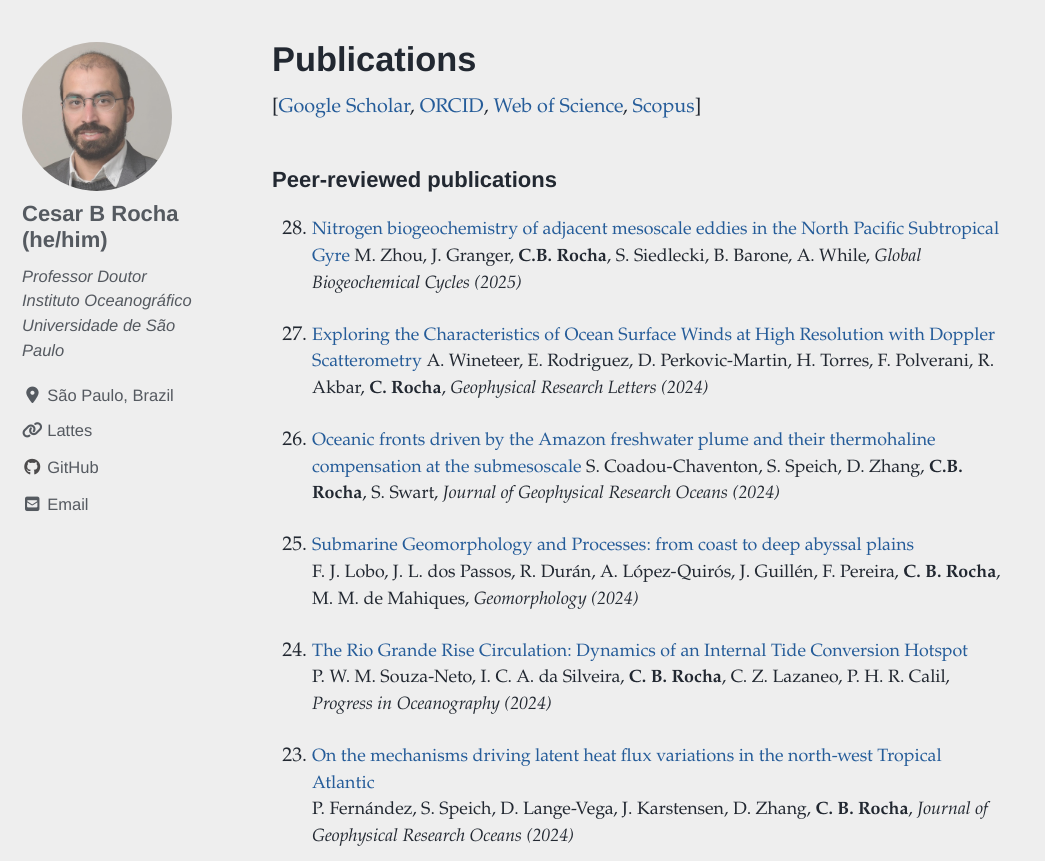
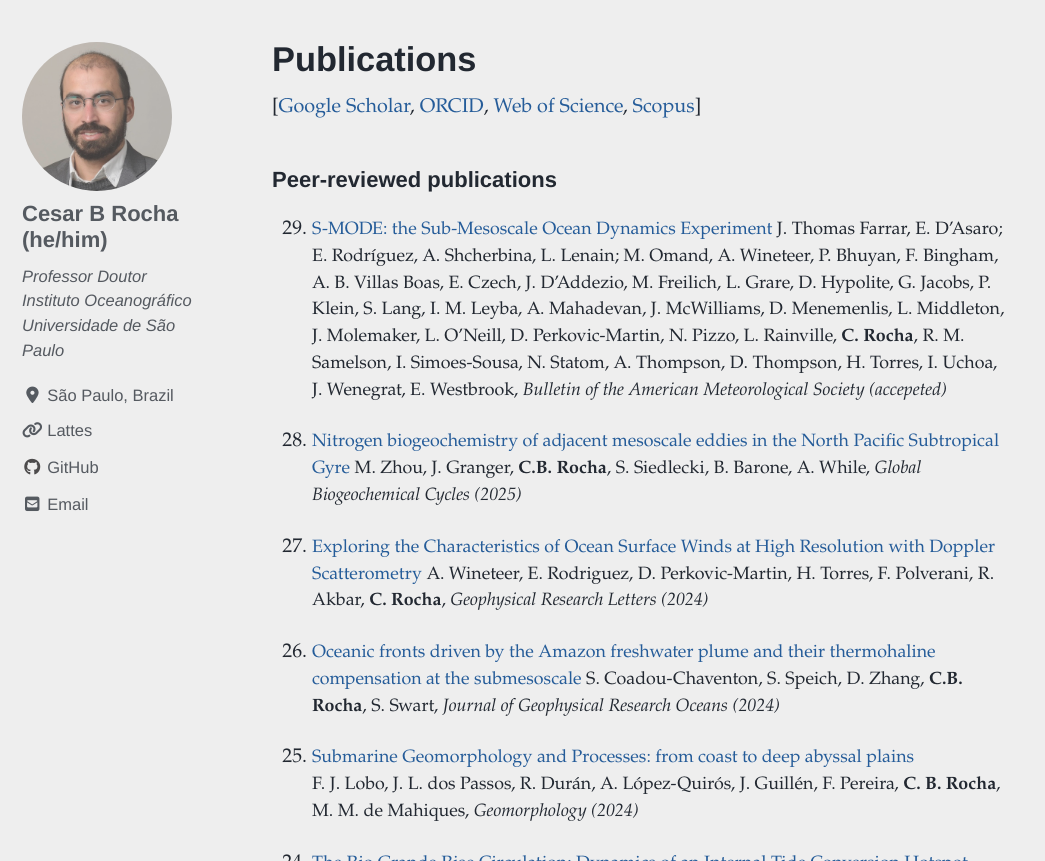
Before and after one commit to cesar-rocha/cesar-rocha.github.io, a Jekyll site: the page built from _pages/publications.md, in a window 1280 px wide and 900 px high, scrolled down 1044 px, cut to the strip 39-900 px from the top of the window. Shown: the whole strip, without its empty margins (0-1045 px from the left). Built offline with Jekyll 4.4.1, drawn with Linux system fonts in a browser that asks for light colours; cached includes are drawn as plain includes; nearby versions of some CDN libraries; some of the changed lines change nothing that is shown.

Commit message:
add SMODE's paper.

```diff
--- a/_pages/publications.md
+++ b/_pages/publications.md
@@ -14,20 +14,13 @@ header:
      J. Thomas Farrar, E. D'Asaro; E. Rodríguez, A. Shcherbina, L. Lenain; M. Omand, A. Wineteer, P. Bhuyan, F. Bingham, A. B. Villas Boas, E. Czech, J. D'Addezio, M. Freilich, L. Grare, D. Hypolite, G. Jacobs, P. Klein, S. Lang, I. M. Leyba, A. Mahadevan, J. McWilliams, D. Menemenlis, L. Middleton, J. Molemaker, L. O'Neill, D. Perkovic-Martin, N. Pizzo, L. Rainville, **C. Rocha**, R. M. Samelson, I. Simoes-Sousa, N. Statom, A. Thompson, D. Thompson, H. Torres, I. Uchoa, J. Wenegrat, E. Westbrook,
      *Bulletin of the American Meteorological Society (submitted)*
 
-0. [Exploring the Characteristics of Ocean Surface Winds at High Resolution with Doppler Scatterometry][s8]
-    A. Wineteer, E. Rodriguez, D. Perkovic-Martin, H. Torres, F. Polverani, R. Akbar, **C. Rocha**, *Geophysical Research Letters (submitted)*
 
 0. [Thermohaline gradients galore in the northwestern Tropical Atlantic][s7]
     D. Napolitano, J. Gula, S. Coadou-Chaventon, S. Speich, J. McWilliams, **C. Rocha**, D. Zhang, X. Carton, *Geophysical Research Letters (submitted)*
 
-0. [Nitrogen biogeochemistry of adjacent mesoscale eddies in the North Pacific Subtropical Gyre][s3]
-    M. Zhou, J. Granger, **C.B. Rocha**, S. Siedlecki, B. Barone, A. While, *Global Biogeochemical Cycles (submitted)*
-
 0. [Temporal trends and causes of deoxygenation in the northwest Atlantic shelf ][s2]
    H. Nguyen, S. Siedlecki, **C. B. Rocha**, Z. Chen, E. Curchitser, *Journal of Geophysical Research Oceans (submitted)* -->
 
-<!-- 0. [Intriguing Warming of Abyssal Waters in the Argentine Basin from January 2019 to January 2023][s4]
-   E. Campos, **C. B. Rocha**, A. Piola, M. van Caspel, O. Sato, P. Polito, M. P. Chidichimo, R. Perez, S. Dong, T. Bilo, *Scientific Reports (submitted)*  -->
 
 <!-- 0. [Nusselt Number Scaling in Horizontal Convection: Boundary Conditions and Dimensionality][s1]
    N. Constantinou, **C. B. Rocha**, S. G. Llewellyn Smith, & W. R. Young, *Journal of Fluid Mechanics (submitted)*
@@ -35,6 +28,10 @@ header:
 
 
 ### Peer-reviewed publications
+
+0. [S-MODE: the Sub-Mesoscale Ocean Dynamics Experiment][29]
+     J. Thomas Farrar, E. D'Asaro; E. Rodríguez, A. Shcherbina, L. Lenain; M. Omand, A. Wineteer, P. Bhuyan, F. Bingham, A. B. Villas Boas, E. Czech, J. D'Addezio, M. Freilich, L. Grare, D. Hypolite, G. Jacobs, P. Klein, S. Lang, I. M. Leyba, A. Mahadevan, J. McWilliams, D. Menemenlis, L. Middleton, J. Molemaker, L. O'Neill, D. Perkovic-Martin, N. Pizzo, L. Rainville, **C. Rocha**, R. M. Samelson, I. Simoes-Sousa, N. Statom, A. Thompson, D. Thompson, H. Torres, I. Uchoa, J. Wenegrat, E. Westbrook,
+     *Bulletin of the American Meteorological Society (accepeted)*
 
 0. [Nitrogen biogeochemistry of adjacent mesoscale eddies in the North Pacific Subtropical Gyre][28]
     M. Zhou, J. Granger, **C.B. Rocha**, S. Siedlecki, B. Barone, A. While, *Global Biogeochemical Cycles (2025)*
@@ -174,6 +171,8 @@ S. T. Gille, R. Abernathey, T. Chereskin, B. Cornuelle, P. Heimbach, M. Mazloff,
 [26]: http://dx.doi.org/10.1029/2024JC021326
 [27]: https://doi.org/10.1029/2024GL113455
 [28]: https://doi.org/10.1029/2024GB008206
+[29]: https://doi.org/10.1175/BAMS-D-23-0178.1
+
 
 [g1]: https://escholarship.org/content/qt4m893890/qt4m893890.pdf
 
```
